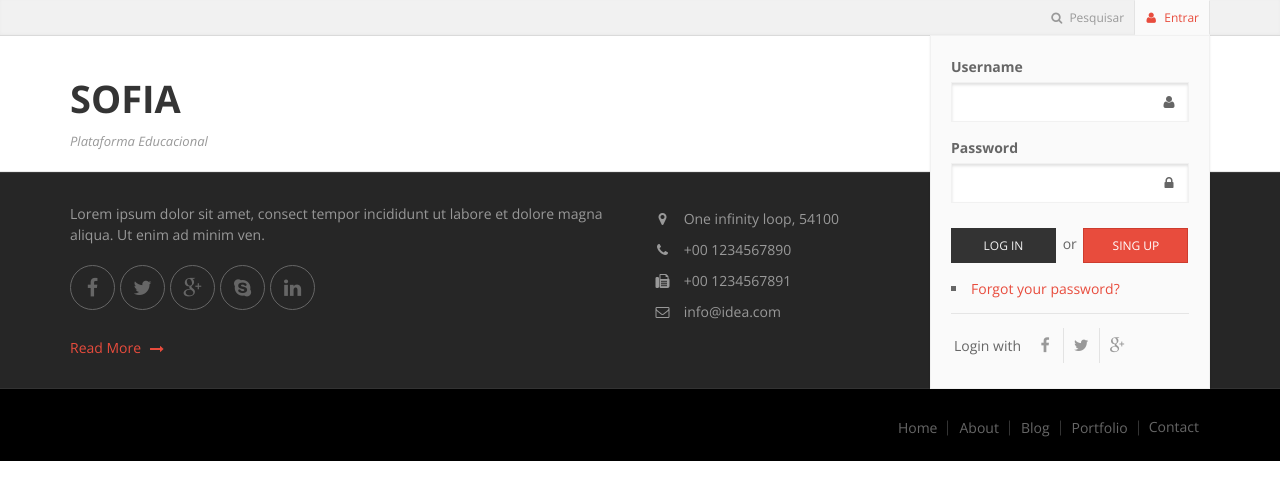
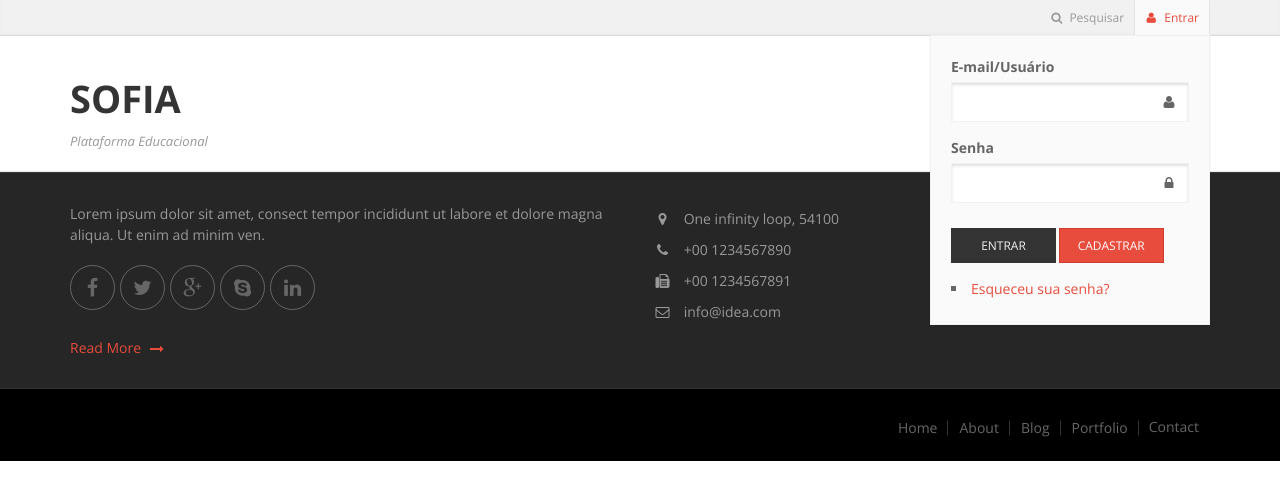
Before and after one commit to gileno/sofia, a Django app: template sofia/apps/core/templates/base.html in a window 1280 px wide, after a click on "Entrar". Shown: the top 500 px of the page. Run offline with Django 3.2, Linux system fonts and the light colour scheme; the template is opened without the code that fills it, so the values that code supplies are empty; parts of the project's set-up code (start-up, migrations or seed data) failed here and were passed over; some libraries are stand-ins or nearby versions.

Commit message:
ajustando templates para login e logout

```diff
--- a/sofia/apps/core/templates/base.html
+++ b/sofia/apps/core/templates/base.html
@@ -76,7 +76,7 @@
                                         <li>
                                             <form role="search" class="search-box">
                                                 <div class="form-group has-feedback">
-                                                    <input type="text" class="form-control" placeholder="Search">
+                                                    <input type="text" class="form-control" placeholder="{% trans 'Pesquisar' %}">
                                                     <i class="fa fa-search form-control-feedback"></i>
                                                 </div>
                                             </form>
@@ -84,34 +84,39 @@
                                     </ul>
                                 </div>
                                 <div class="btn-group dropdown">
-                                    <button type="button" class="btn dropdown-toggle" data-toggle="dropdown"><i class="fa fa-user"></i> {% trans 'Entrar' %}</button>
+                                    <button type="button" class="btn dropdown-toggle" data-toggle="dropdown"><i class="fa fa-user"></i>
+                                    {% if user.is_authenticated %}
+                                        {{ user }}
+                                    {% else %}
+                                        {% trans 'Entrar' %}
+                                    {% endif %}
+                                    </button>
                                     <ul class="dropdown-menu dropdown-menu-right dropdown-animation">
                                         <li>
-                                            <form class="login-form">
+                                            {% if user.is_authenticated %}
+                                            <div class="panel-body text-right">
+                                                <a href="{% url 'accounts:logout' %}" class="btn btn-group btn-danger btn-sm">{% trans 'Sair' %}</a>
+											</div>
+                                            {% else %}
+                                            <form class="login-form" action="{% url 'accounts:login' %}?next={{ request.get_full_path }}" method="post">
+                                                {% csrf_token %}
                                                 <div class="form-group has-feedback">
-                                                    <label class="control-label">Username</label>
-                                                    <input type="text" class="form-control" placeholder="">
+                                                    <label class="control-label">{% trans 'E-mail/Usuário' %}</label>
+                                                    <input type="text" class="form-control" placeholder="" name="username">
                                                     <i class="fa fa-user form-control-feedback"></i>
                                                 </div>
                                                 <div class="form-group has-feedback">
-                                                    <label class="control-label">Password</label>
-                                                    <input type="password" class="form-control" placeholder="">
+                                                    <label class="control-label">{% trans 'Senha' %}</label>
+                                                    <input type="password" class="form-control" placeholder="" name='password'>
                                                     <i class="fa fa-lock form-control-feedback"></i>
                                                 </div>
-                                                <button type="submit" class="btn btn-group btn-dark btn-sm">Log In</button>
-                                                <span>or</span>
-                                                <button type="submit" class="btn btn-group btn-default btn-sm">Sing Up</button>
+                                                <button type="submit" class="btn btn-group btn-dark btn-sm">{% trans 'Entrar' %}</button>
+                                                <a href="" class="btn btn-group btn-default btn-sm">{% trans 'Cadastrar' %}</a>
                                                 <ul>
-                                                    <li><a href="#">Forgot your password?</a></li>
-                                                </ul>
-                                                <div class="divider"></div>
-                                                <span class="text-center">Login with</span>
-                                                <ul class="social-links clearfix">
-                                                    <li class="facebook"><a target="_blank" href="http://www.facebook.com"><i class="fa fa-facebook"></i></a></li>
-                                                    <li class="twitter"><a target="_blank" href="http://www.twitter.com"><i class="fa fa-twitter"></i></a></li>
-                                                    <li class="googleplus"><a target="_blank" href="http://plus.google.com"><i class="fa fa-google-plus"></i></a></li>
+                                                    <li><a href="#">{% trans 'Esqueceu sua senha?' %}</a></li>
                                                 </ul>
                                             </form>
+                                            {% endif %}
                                         </li>
                                     </ul>
                                 </div>
@@ -298,7 +303,7 @@
     <script type="text/javascript" src="{% static 'bootstrap/js/bootstrap.min.js' %}"></script>
 
     <!-- Modernizr javascript -->
-    <script type="text/javascript" src="{% static 'plugins/modernizr.js"></script>
+    <script type="text/javascript" src="{% static 'plugins/modernizr.js' %}"></script>
 
     <!-- Magnific Popup javascript -->
     <script type="text/javascript" src="{% static 'plugins/magnific-popup/jquery.magnific-popup.min.js' %}"></script>
--- a/sofia/sofia/settings.py
+++ b/sofia/sofia/settings.py
@@ -37,6 +37,7 @@ INSTALLED_APPS = (
     'django.contrib.staticfiles',
     # libs
     'gunicorn',
+    'widget_tweaks',
     # apps
     'apps.core',
     'apps.accounts',
```
Also changed, not shown: sofia/apps/accounts/templates/accounts/login.html (added, +35 -0 lines), sofia/apps/core/templates/horizontal_form.html (added, +22 -0 lines).
